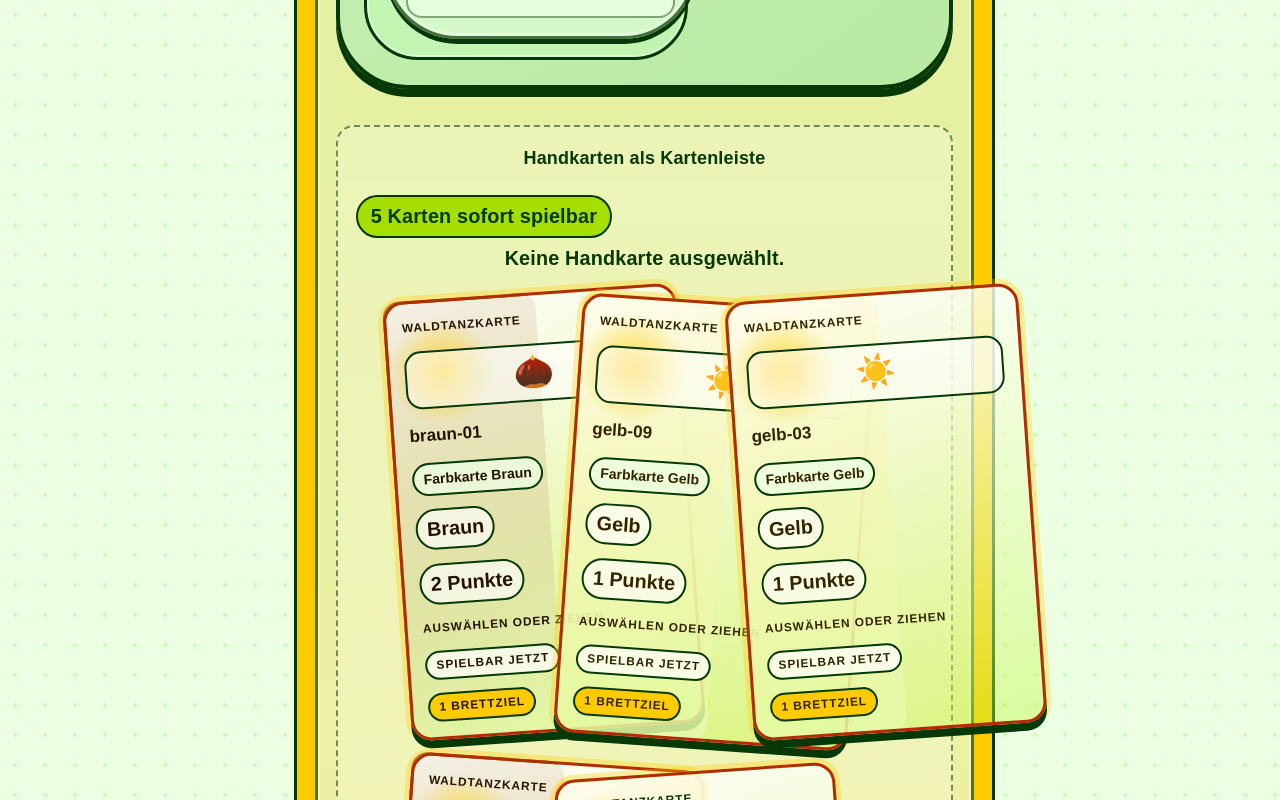
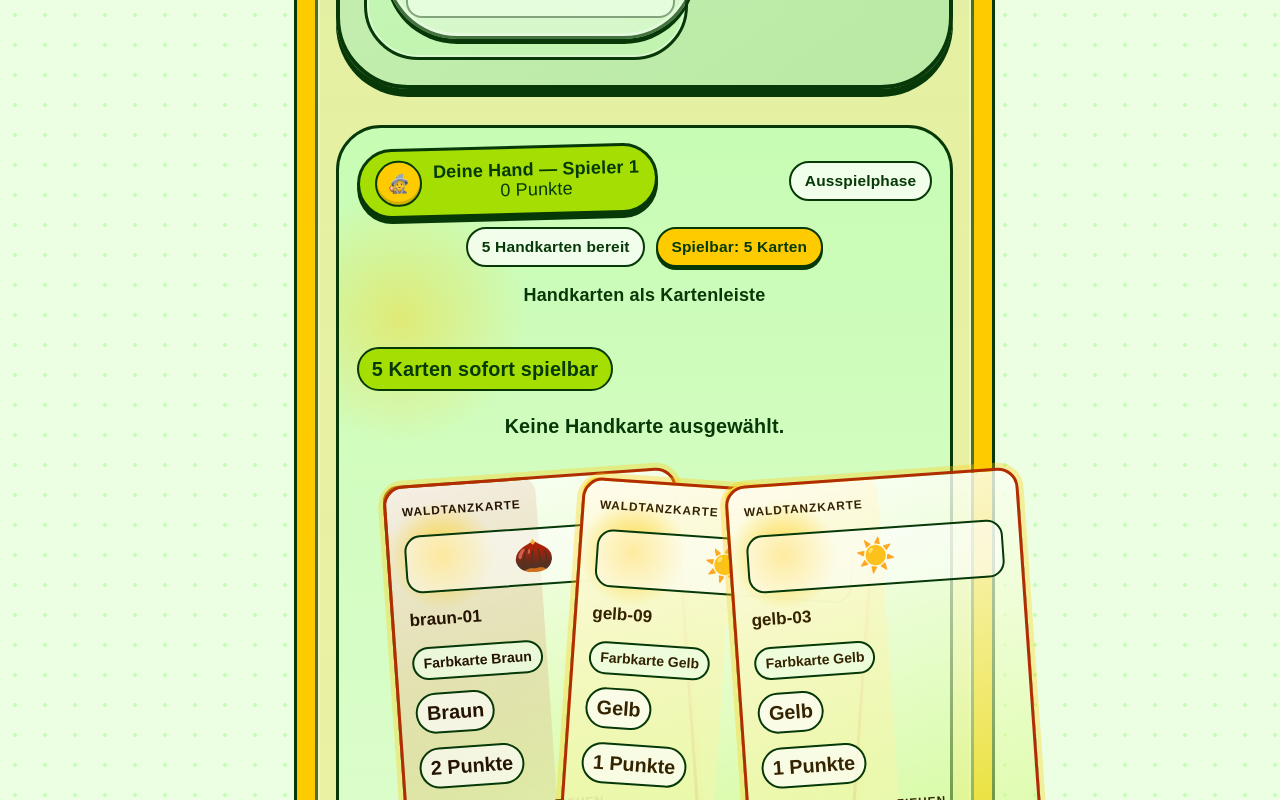
Before and after one commit to hanno79/schlangentanz-v2, a React (Vite) app: page / in a window 1280 px wide. Shown: the part 6900-7700 px from the top of the page. Built offline with nearby package versions, Linux system fonts and the light colour scheme.

Commit message:
M1aq: Waldtanz-Handbuehne zeigen

```diff
--- a/src/App.css
+++ b/src/App.css
@@ -1917,6 +1917,74 @@ code {
   align-self: end;
 }
 
+.handkarten-panel--waldtanz-handbuehne {
+  display: grid;
+  gap: 0.85rem;
+  border: var(--st-border-width-chunky) solid var(--st-color-border-strong);
+  border-radius: 2.5rem;
+  background:
+    radial-gradient(circle at 10% 15%, rgba(254, 203, 0, 0.36), transparent 7rem),
+    linear-gradient(180deg, rgba(196, 253, 182, 0.9), rgba(236, 255, 227, 0.92));
+  box-shadow: 0 7px 0 var(--st-color-border-strong);
+}
+
+.handkarten-buehne {
+  display: flex;
+  flex-wrap: wrap;
+  align-items: center;
+  gap: 0.6rem;
+  justify-content: center;
+}
+
+.handkarten-buehne__spielerplakette {
+  display: flex;
+  align-items: center;
+  gap: 0.65rem;
+  margin-right: auto;
+  padding: 0.5rem 0.85rem;
+  border: var(--st-border-width-chunky) solid var(--st-color-border-strong);
+  border-radius: 999px;
+  background: var(--st-color-primary-container);
+  box-shadow: 0 5px 0 var(--st-color-border-strong);
+  transform: rotate(-1.5deg);
+}
+
+.handkarten-buehne__spielerplakette div {
+  display: grid;
+  line-height: 1.1;
+}
+
+.handkarten-buehne__spielerplakette strong {
+  font-family: var(--st-font-headline);
+}
+
+.handkarten-buehne__avatar {
+  display: grid;
+  place-items: center;
+  width: 2.35rem;
+  aspect-ratio: 1;
+  border: 2px solid var(--st-color-border-strong);
+  border-radius: 999px;
+  background: var(--st-color-secondary-container);
+  box-shadow: inset 0 -3px 0 rgba(6, 57, 7, 0.18);
+}
+
+.handkarten-buehne__statuschip {
+  width: fit-content;
+  padding: 0.28rem 0.75rem;
+  border: 2px solid var(--st-color-border-strong);
+  border-radius: 999px;
+  background: rgba(255, 255, 255, 0.72);
+  font-family: var(--st-font-headline);
+  font-size: 0.86rem;
+  font-weight: 900;
+}
+
+.handkarten-buehne__statuschip--spielbar {
+  background: var(--st-color-secondary-container);
+  box-shadow: 0 3px 0 var(--st-color-border-strong);
+}
+
 .handkarten-detail {
   display: grid;
   gap: 0.35rem;
--- a/src/App.tsx
+++ b/src/App.tsx
@@ -345,6 +345,9 @@ function App({ initialZustand }: AppProps) {
                 ausgewaehlteHandkarte={ausgewaehlteHandkarte}
                 legaleAktionen={legaleAktionen}
                 questHinweise={questZugHinweise}
+                spielerName={aktiverSpieler.name}
+                punkte={aktiverSpielerWertung?.gesamtPunkte ?? 0}
+                zugphase={zustand.zugphase}
                 onKarteWaehlen={(karteId) =>
                   setAusgewaehlteHandkarteAuswahl((aktuell) =>
                     aktuell?.spielerId === aktiverSpieler.id && aktuell.karteId === karteId ? null : { spielerId: aktiverSpieler.id, karteId },
--- a/src/components/HandkartenPanel.tsx
+++ b/src/components/HandkartenPanel.tsx
@@ -18,6 +18,9 @@ interface HandkartenPanelProps {
   ausgewaehlteHandkarte: Spielkarte | null
   legaleAktionen?: SpielAktion[]
   questHinweise?: QuestZugHinweis[]
+  spielerName?: string
+  punkte?: number
+  zugphase?: string
   onKarteWaehlen: (karteId: string) => void
   onKarteDragStart: (karteId: string) => void
   onKarteDragEnd: () => void
@@ -94,6 +97,9 @@ export default function HandkartenPanel({
   ausgewaehlteHandkarte,
   legaleAktionen = [],
   questHinweise = [],
+  spielerName = 'Spieler',
+  punkte = 0,
+  zugphase = 'Zugphase',
   onKarteWaehlen,
   onKarteDragStart,
   onKarteDragEnd,
@@ -107,7 +113,21 @@ export default function HandkartenPanel({
   const ausgewaehlteQuestLabels = ausgewaehlteHandkarte ? questHinweiseNachKarte.get(ausgewaehlteHandkarte.id) ?? [] : []
 
   return (
-    <section className="handkarten-panel" aria-labelledby={handkartenTitelId}>
+    <section className="handkarten-panel handkarten-panel--waldtanz-handbuehne" aria-labelledby={handkartenTitelId}>
+      <div className="handkarten-buehne" role="group" aria-label="Waldtanz-Handbühne">
+        <div className="handkarten-buehne__spielerplakette">
+          <span className="handkarten-buehne__avatar" aria-hidden="true">🧙</span>
+          <div>
+            <strong>Deine Hand — {spielerName}</strong>
+            <span>{punkte} Punkte</span>
+          </div>
+        </div>
+        <span className="handkarten-buehne__statuschip">{zugphase}</span>
+        <span className="handkarten-buehne__statuschip">{handkarten.length} Handkarten bereit</span>
+        <span className="handkarten-buehne__statuschip handkarten-buehne__statuschip--spielbar">
+          Spielbar: {spielbareHandkarten} {spielbareHandkarten === 1 ? 'Karte' : 'Karten'}
+        </span>
+      </div>
       <h4><span id={handkartenTitelId}>Handkarten</span> als Kartenleiste</h4>
       <p className="handkarten-spielbarkeit">{spielbareHandkarten} {spielbareHandkarten === 1 ? 'Karte' : 'Karten'} sofort spielbar</p>
       {ausgewaehlteHandkarte ? (
```
Also changed, not shown: 1 other file (tests, documents, lock files or other folders).
